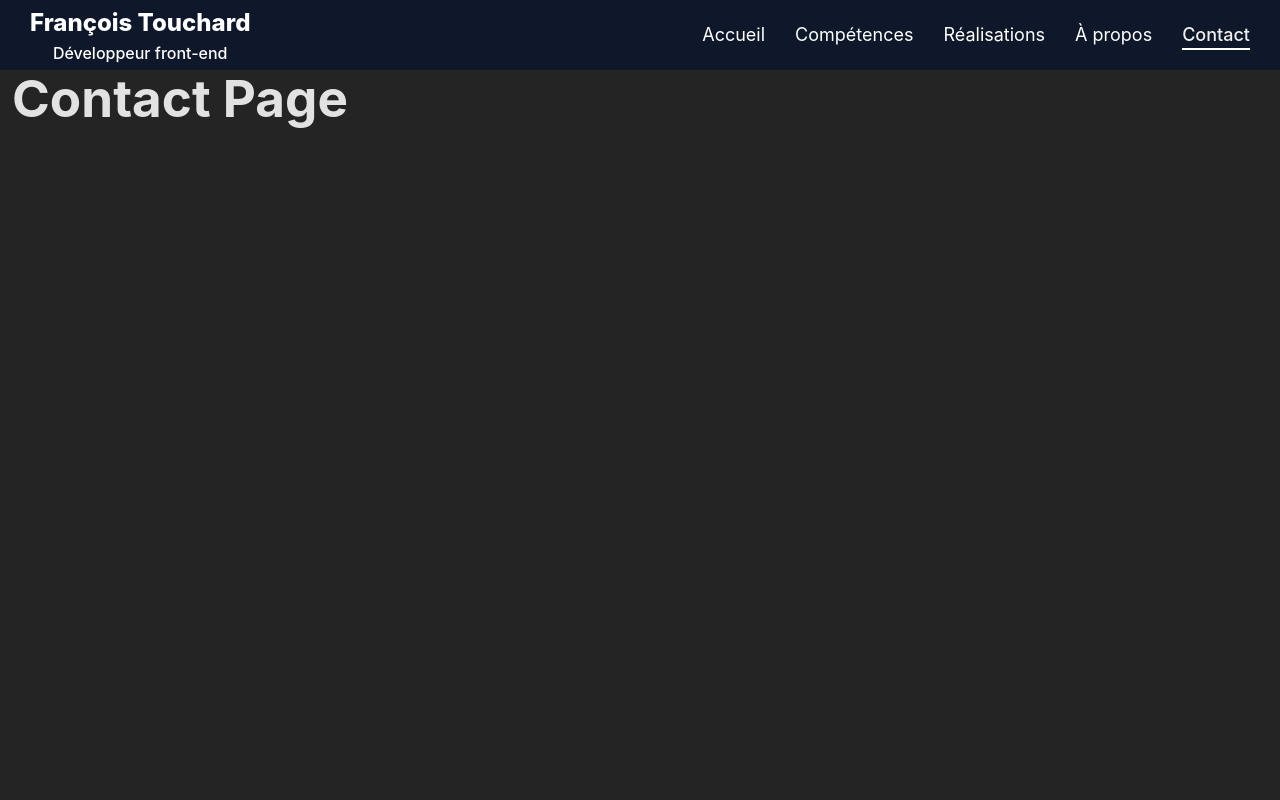
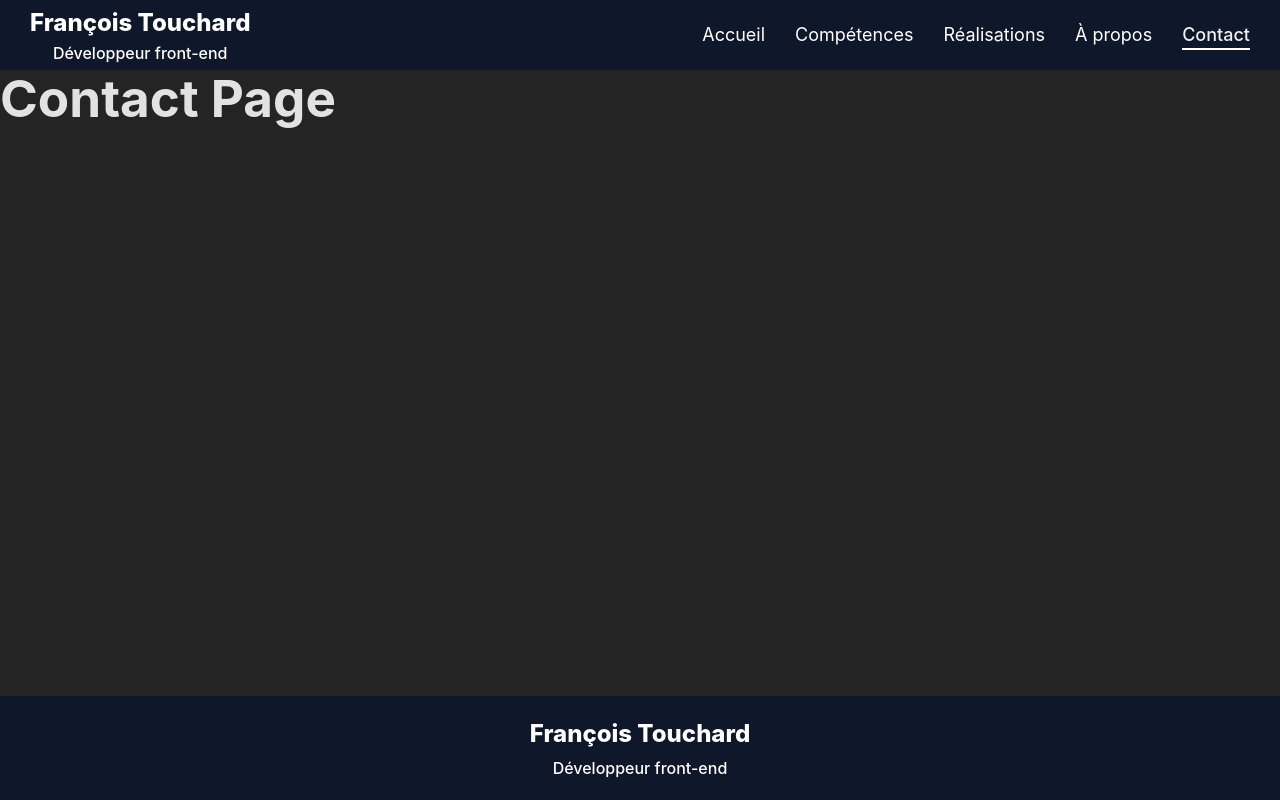
Before and after one commit to FrancoisTouchard/portfolioFT, a React (Vite) app: page /contact in a window 1280 px wide. Built offline with nearby package versions, Linux system fonts and the light colour scheme.

Commit message:
feat(Footer): creating footer, fixing scroll on navigation

```diff
--- a/src/App.css
+++ b/src/App.css
@@ -1,45 +1,21 @@
-#root {
-  /* max-width: 1280px; */
-  /* margin: 0 auto; */
-  /* text-align: center; */
-  /* padding: 1rem; */
+html,
+body {
   height: 100%;
-  width: 100%;
   margin: 0;
 }
 
-/* .logo {
-  height: 6em;
-  padding: 1.5em;
-  will-change: filter;
-  transition: filter 300ms;
-}
-.logo:hover {
-  filter: drop-shadow(0 0 2em #646cffaa);
-}
-.logo.react:hover {
-  filter: drop-shadow(0 0 2em #61dafbaa);
+#root {
+  min-height: 100%;
+  display: flex;
 }
 
-@keyframes logo-spin {
-  from {
-    transform: rotate(0deg);
-  }
-  to {
-    transform: rotate(360deg);
-  }
+.app-layout {
+  min-height: 100vh;
+  display: flex;
+  flex-direction: column;
+  width: 100%;
 }
 
-@media (prefers-reduced-motion: no-preference) {
-  a:nth-of-type(2) .logo {
-    animation: logo-spin infinite 20s linear;
-  }
+.app-content {
+  flex: 1;
 }
-
-.card {
-  padding: 2em;
-}
-
-.read-the-docs {
-  color: #888;
-} */
--- a/src/App.jsx
+++ b/src/App.jsx
@@ -8,12 +8,17 @@ import Work from './screens/Work/component';
 import Contact from './screens/Contact/component';
 import About from './screens/About/component';
 import ExperienceDetailsPage from './screens/Experience/component';
+import Footer from './components/Footer/component';
+import ScrollToTop from './components/ScrollToTop/component';
 
 function App() {
   return (
     <>
       <Router>
+        <ScrollToTop />
+        <div className="app-layout">
           <NavBar />
+          <main className="app-content">
             <Routes>
               <Route path="/" element={<Home />} />
               <Route path="/experiences/:experienceSlug" element={<ExperienceDetailsPage />} />
@@ -23,6 +28,9 @@ function App() {
               <Route path="/work" element={<Work />} />
               <Route path="/contact" element={<Contact />} />
             </Routes>
+          </main>
+          <Footer />
+        </div>
       </Router>
     </>
   );
--- /dev/null
+++ b/src/components/Footer/Footer.css
@@ -0,0 +1,45 @@
+.footer {
+  width: 100%;
+  padding: 20px;
+  background-color: #0f172a;
+  display: flex;
+  align-items: center;
+  justify-content: center;
+  z-index: 999;
+  box-sizing: border-box;
+}
+
+.footer-description {
+  color: white;
+  display: flex;
+  flex-direction: column;
+  align-items: center;
+  justify-content: center;
+  cursor: pointer;
+}
+
+.footer-description-name {
+  font-size: 24px;
+  font-weight: 800;
+  margin-bottom: 4px;
+}
+
+.footer-description-job {
+  font-size: 16px;
+  font-weight: 500;
+}
+
+@media (max-width: 1024px) {
+
+  .footer-description-name {
+    font-size: 20px;
+  }
+}
+
+@media (max-width: 768px) {
+
+  .footer-description-name {
+    font-size: 18px;
+  }
+
+}
--- /dev/null
+++ b/src/components/Footer/component.tsx
@@ -0,0 +1,18 @@
+import React from "react";
+import { useNavigate } from "react-router-dom";
+import "./Footer.css";
+
+const Footer = () => {
+  const navigate = useNavigate();
+
+  return (
+    <nav className="footer">
+      <div className="footer-description" onClick={() => navigate("/")}>
+        <span className="footer-description-name">François Touchard</span>
+        <span className="footer-description-job">Développeur front-end</span>
+      </div>
+    </nav >
+  );
+};
+
+export default Footer;
--- a/src/components/PageView/PageView.css
+++ b/src/components/PageView/PageView.css
@@ -1,18 +1,9 @@
 .PageView {
   display: flex;
   flex-direction: column;
-  min-height: 100vh;
+  flex: 1;
   width: 100%;
+  /* prevents navbar from overlapping, 70px = navbar height */
   padding-top: 70px;
-  /* prevents navbar from overlapping */
   box-sizing: border-box;
-  padding-left: 12px;
-  padding-right: 12px;
 }
-
-@media (max-width: 768px) {
-  .PageView {
-    padding-left: 0;
-    padding-right: 0;
-  }
-}
--- /dev/null
+++ b/src/components/ScrollToTop/component.tsx
@@ -0,0 +1,14 @@
+import { useEffect } from "react";
+import { useLocation } from "react-router-dom";
+
+const ScrollToTop = () => {
+  const { pathname } = useLocation();
+
+  useEffect(() => {
+    window.scrollTo(0, 0);
+  }, [pathname]);
+
+  return null;
+};
+
+export default ScrollToTop;
```
Lines whose indentation alone changed are shown as unchanged.
